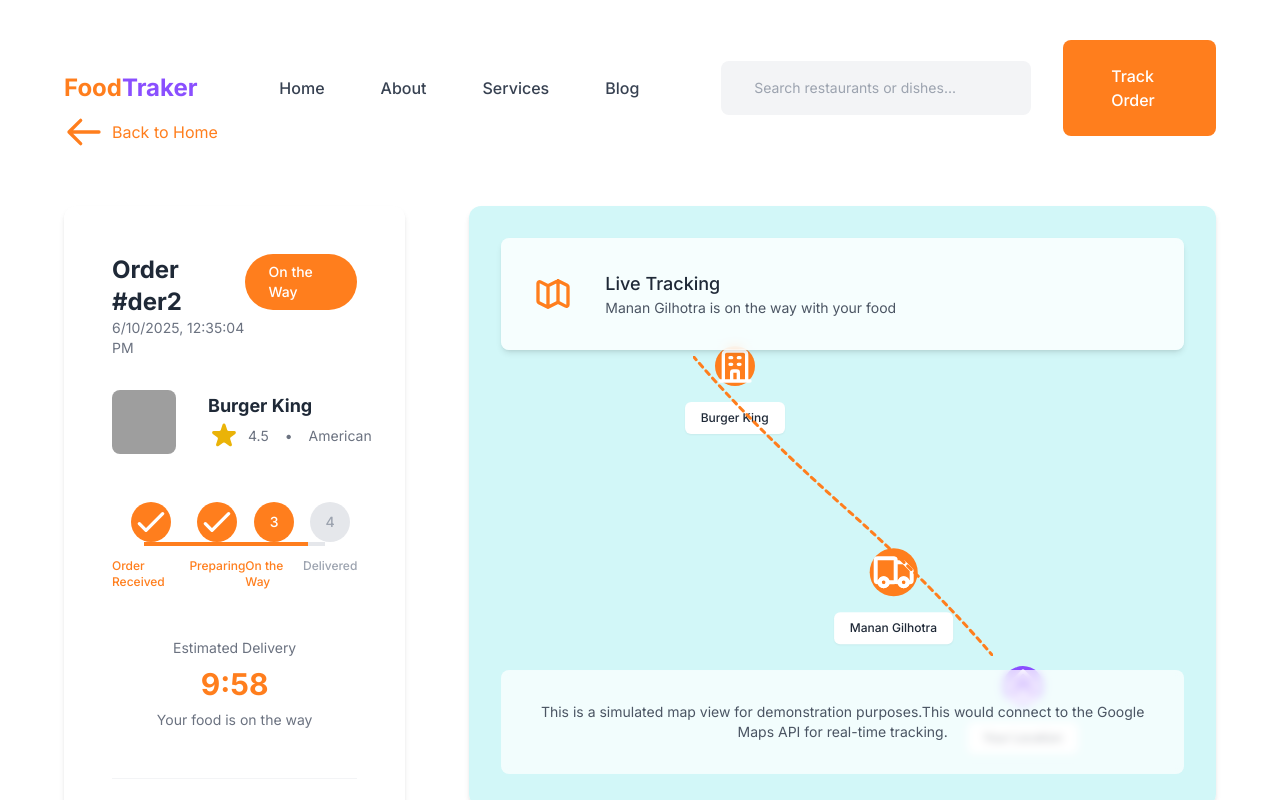
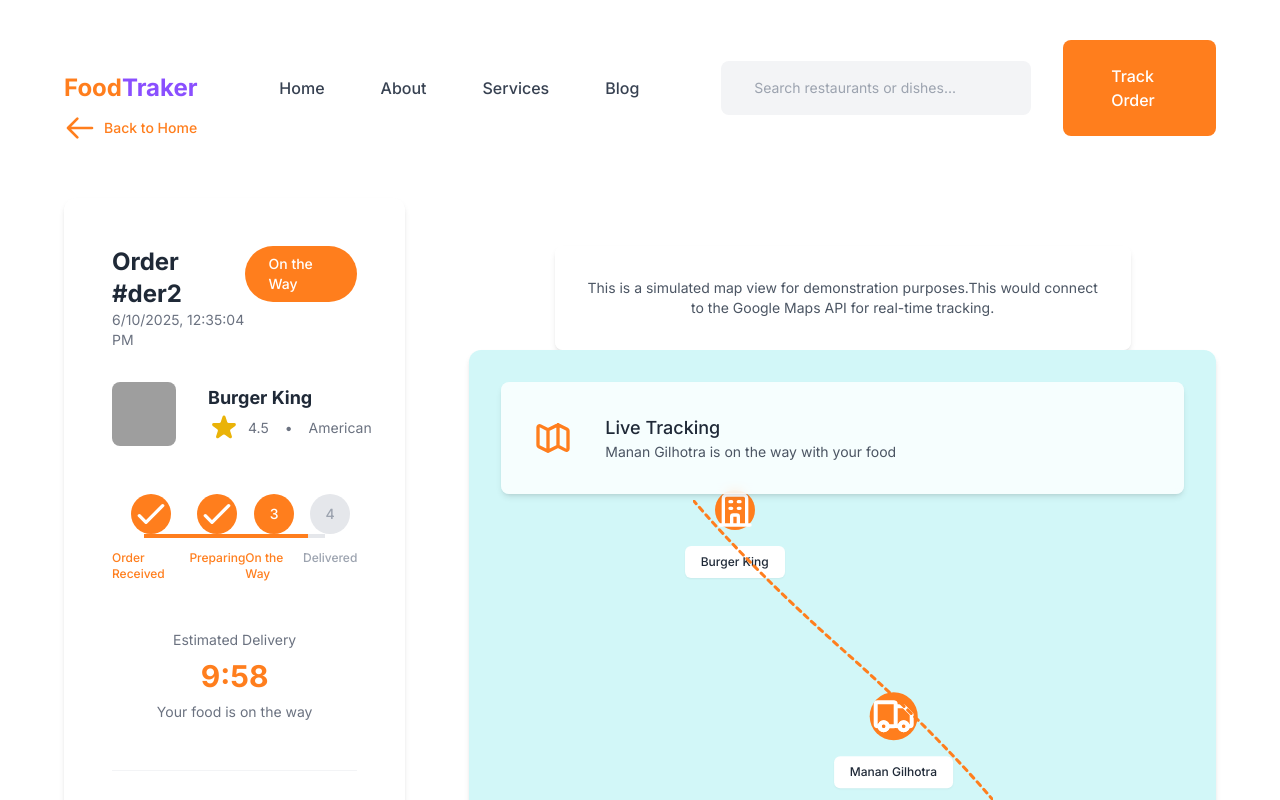
Before and after one commit to MananGilhotra/FoodTraker, a React (Vite) app: page /track/order2 in a window 1280 px wide. Shown: the top 800 px of the page. Built offline with nearby package versions, Linux system fonts and the light colour scheme; grey boxes are pictures that could not be loaded.

Commit message:
css changes

```diff
--- a/src/components/home/TrackingPreview.jsx
+++ b/src/components/home/TrackingPreview.jsx
@@ -222,9 +222,11 @@
                     </div>
                   </div>
 
-                  <div className="absolute inset-0 flex items-center justify-center bg-black/5">
-                    <div className="text-center">
-                      <p className="text-gray-600 mb-2">This is a simulated map view.</p>
+                  <div className="absolute inset-0 flex items-center justify-center pointer-events-none">
+                    <div className="relative z-10 bg-white/90 backdrop-blur-md border border-gray-200 rounded-lg p-4 shadow-md text-center mx-auto max-w-sm pointer-events-auto">
+                      <p className="text-sm text-gray-700 mb-3">
+                        This is a simulated map view for demonstration purposes. This would connect to the Google Maps API for real-time tracking.
+                      </p>
                       <Link to="/track/order2" className="btn-primary inline-flex items-center">
                         <svg className="w-5 h-5 mr-2" fill="none" stroke="currentColor" viewBox="0 0 24 24">
                           <path strokeLinecap="round" strokeLinejoin="round" strokeWidth="2" d="M9 5l7 7-7 7"></path>
--- a/src/pages/OrderTracking.jsx
+++ b/src/pages/OrderTracking.jsx
@@ -122,11 +122,16 @@
     <div className="pt-28 pb-16">
       <div className="container-custom">
         <div className="mb-6">
-          <Link to="/" className="text-primary-500 hover:text-primary-600 transition-colors inline-flex items-center">
-            <svg className="w-5 h-5 mr-1" fill="none" stroke="currentColor" viewBox="0 0 24 24">
-              <path strokeLinecap="round" strokeLinejoin="round" strokeWidth="2" d="M10 19l-7-7m0 0l7-7m-7 7h18"></path>
-            </svg>
-            Back to Home
+          <Link
+            to="/"
+            className="text-primary-500 hover:text-primary-600 transition-colors inline-flex items-center space-x-1 text-sm font-medium"
+          >
+            <span className="flex items-center space-x-1">
+              <svg className="w-4 h-4" fill="none" stroke="currentColor" viewBox="0 0 24 24">
+                <path strokeLinecap="round" strokeLinejoin="round" strokeWidth="2" d="M10 19l-7-7m0 0l7-7m-7 7h18"></path>
+              </svg>
+              <span>Back to Home</span>
+            </span>
           </Link>
         </div>
 
@@ -312,6 +317,12 @@
           </div>
 
           <div className="lg:col-span-2">
+            {/* Simulated map message moved above map container and centered */}
+            <div className="mx-auto mt-6 max-w-xl bg-white/70 backdrop-blur-sm p-4 rounded-lg shadow-md text-center">
+              <p className="text-sm text-gray-600 text-center">
+                This is a simulated map view for demonstration purposes.This would connect to the Google Maps API for real-time tracking.
+              </p>
+            </div>
             <div className="bg-white rounded-xl shadow-md overflow-hidden h-[600px]">
               <div className="h-full bg-secondary-100 relative">
                 <div className="absolute inset-0 flex items-center justify-center">
@@ -395,11 +406,6 @@
                   </div>
                 </div>
 
-                <div className="absolute bottom-4 left-4 right-4 bg-white/70 backdrop-blur-sm p-4 rounded-lg">
-                  <p className="text-sm text-gray-600 text-center">
-                    This is a simulated map view for demonstration purposes.This would connect to the Google Maps API for real-time tracking.
-                  </p>
-                </div>
               </div>
             </div>
           </div>
```
